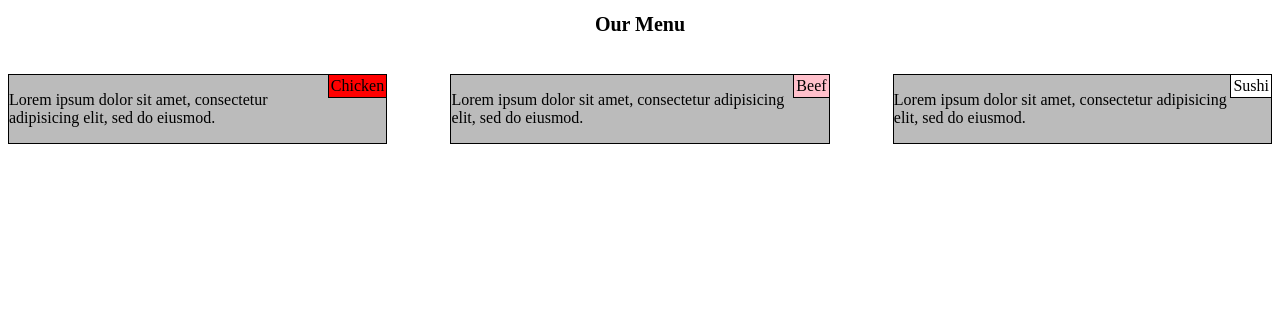
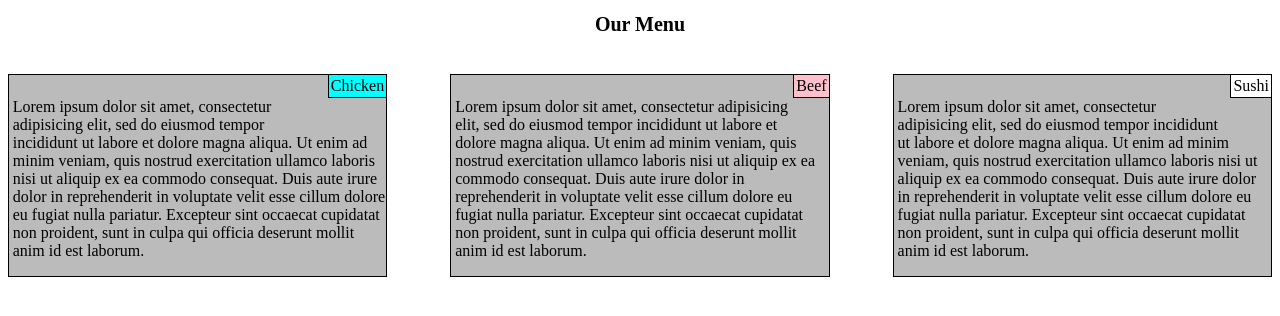
Before and after one commit to renanbirck/fullstack-module1, a plain HTML site: page module2-solution/index.html in a window 1280 px wide. Drawn offline with Linux system fonts and the light colour scheme.

Commit message:
padding of text

```diff
--- a/module2-solution/css/styles.css
+++ b/module2-solution/css/styles.css
@@ -6,6 +6,7 @@
 * {
   box-sizing: border-box;
 }
+
 h1 {
   text-align: center;
   font-size: 125%;
@@ -33,6 +34,10 @@ section.column-right {
   width: 30%;
 }
 
+p.section-text {
+  padding-top: 1.75%;
+  padding-left: 1%;
+}
 .section-title {
   display: block;
   float: right;
@@ -44,7 +49,7 @@ section.column-right {
 }
 
 .column-left>.section-title {
-  background-color: red;
+  background-color: cyan;
 }
 .column-middle>.section-title {
   background-color: pink;
@@ -68,7 +73,10 @@ section.column-right {
 
 @media (max-width: 767px) { /* Mobile */
 
+  * {
+    margin-left, margin-right: 0%;
 
+  }
   section.column-left, section.column-middle, section.column-right {
     width: 100%;
     display: inline-block;
--- a/module2-solution/index.html
+++ b/module2-solution/index.html
@@ -16,9 +16,9 @@
       <p class="section-title">
           Chicken
       </p>
-      <p>
+      <p class="section-text">
 
-      Lorem ipsum dolor sit amet, consectetur adipisicing elit, sed do eiusmod.
+      Lorem ipsum dolor sit amet, consectetur adipisicing elit, sed do eiusmod tempor incididunt ut labore et dolore magna aliqua. Ut enim ad minim veniam, quis nostrud exercitation ullamco laboris nisi ut aliquip ex ea commodo consequat. Duis aute irure dolor in reprehenderit in voluptate velit esse cillum dolore eu fugiat nulla pariatur. Excepteur sint occaecat cupidatat non proident, sunt in culpa qui officia deserunt mollit anim id est laborum.
       </p>
     </section>
 
@@ -26,8 +26,8 @@
       <p class="section-title">
         Beef
       </p>
-      <p>
-        Lorem ipsum dolor sit amet, consectetur adipisicing elit, sed do eiusmod.
+      <p class="section-text">
+        Lorem ipsum dolor sit amet, consectetur adipisicing elit, sed do eiusmod tempor incididunt ut labore et dolore magna aliqua. Ut enim ad minim veniam, quis nostrud exercitation ullamco laboris nisi ut aliquip ex ea commodo consequat. Duis aute irure dolor in reprehenderit in voluptate velit esse cillum dolore eu fugiat nulla pariatur. Excepteur sint occaecat cupidatat non proident, sunt in culpa qui officia deserunt mollit anim id est laborum.
       </p>
     </section>
 
@@ -35,8 +35,8 @@
       <p class="section-title">
         Sushi
       </p>
-      <p>
-      Lorem ipsum dolor sit amet, consectetur adipisicing elit, sed do eiusmod.
+      <p class="section-text">
+      Lorem ipsum dolor sit amet, consectetur adipisicing elit, sed do eiusmod tempor incididunt ut labore et dolore magna aliqua. Ut enim ad minim veniam, quis nostrud exercitation ullamco laboris nisi ut aliquip ex ea commodo consequat. Duis aute irure dolor in reprehenderit in voluptate velit esse cillum dolore eu fugiat nulla pariatur. Excepteur sint occaecat cupidatat non proident, sunt in culpa qui officia deserunt mollit anim id est laborum.
       </p>
     </section>
     </div>
```
